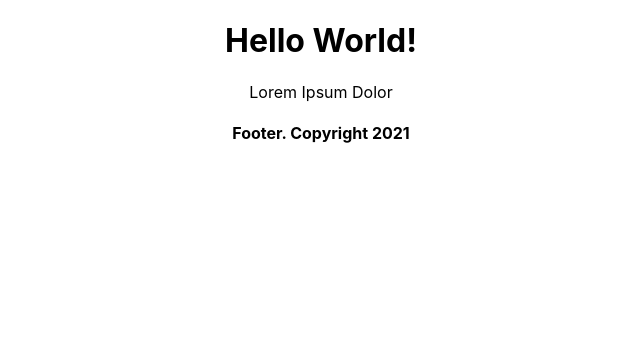
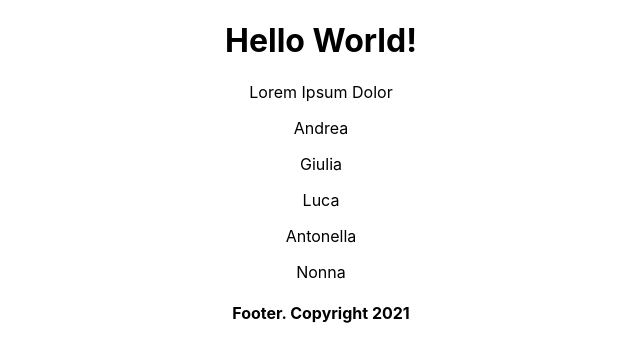
Before and after one commit to AndreZara1999/react-essentials, a React (Create React App) app: page / in a window 1280 px wide. Shown: the top 362 px of the page, without its empty margins (319-959 px from the left). Built offline with nearby package versions, Linux system fonts and the light colour scheme.

Commit message:
Add a list (with props) to my Main component

```diff
--- a/src/App.js
+++ b/src/App.js
@@ -12,6 +12,11 @@ function Main(props) {
   return (
     <section>
       <p>{props.paragraph}</p>
+      {
+        props.users.map((user, index) => {
+          return <p key={index}>{user}</p>
+        })
+      }
     </section>
   )
 }
@@ -24,11 +29,15 @@ function Footer(props) {
   );
 }
 
+const users = [
+  'Andrea', 'Giulia', 'Luca', 'Antonella', 'Nonna'
+]
+
 function App() {
   return (
     <div className="App">
       <Header title='Hello World!'/>
-      <Main paragraph='Lorem Ipsum Dolor'/>
+      <Main paragraph='Lorem Ipsum Dolor' users={users}/>
       <Footer year={new Date().getFullYear()}/>
     </div>
   );
```
